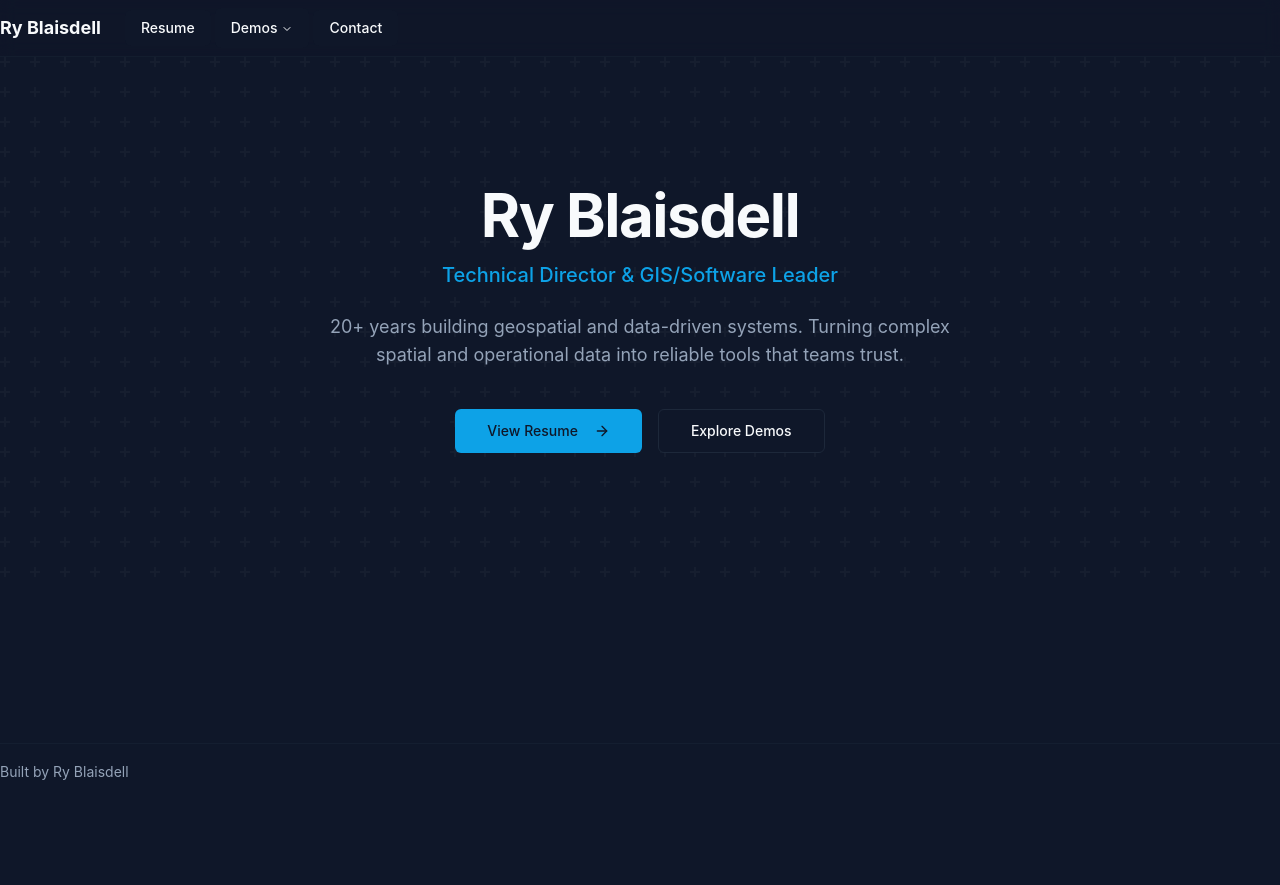
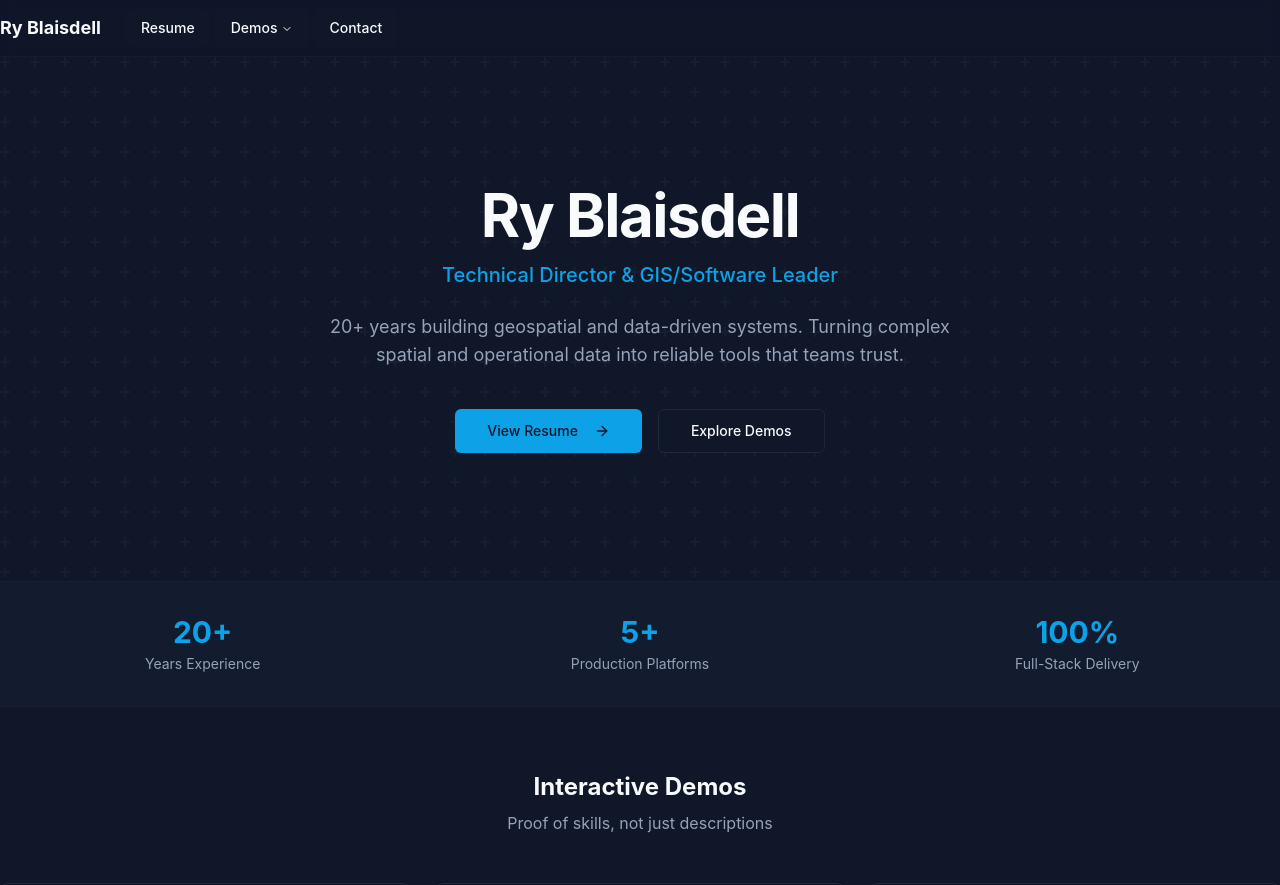
Before and after one commit to rylincoln/portfolio, a React (Vite) app: page / in a window 1280 px wide. Shown: the top 885 px of the page. Before the commit the page ends 800 px from the top, so only its background shows below. Built offline with nearby package versions, Linux system fonts and the light colour scheme.

Commit message:
feat: assemble Landing page with Hero, StatsBar, DemoPreviewCards
Co-Authored-By: Claude Opus 4.5 <noreply@anthropic.com>

```diff
--- a/src/pages/Landing.tsx
+++ b/src/pages/Landing.tsx
@@ -1,9 +1,13 @@
 import Hero from '@/features/landing/Hero'
+import StatsBar from '@/features/landing/StatsBar'
+import DemoPreviewCards from '@/features/landing/DemoPreviewCards'
 
 export default function Landing() {
   return (
-    <div>
+    <>
       <Hero />
-    </div>
+      <StatsBar />
+      <DemoPreviewCards />
+    </>
   )
 }
```
